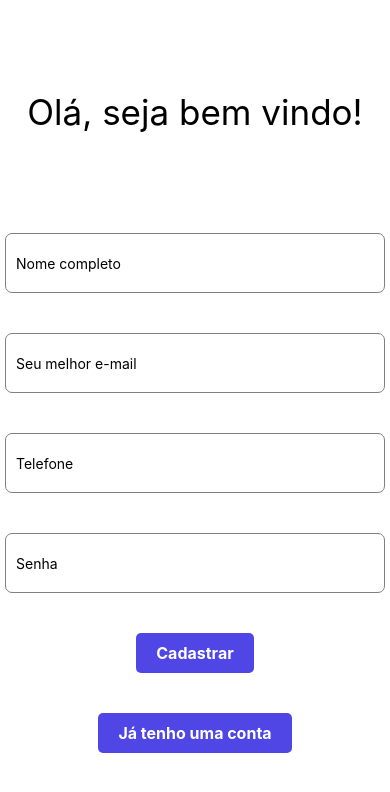
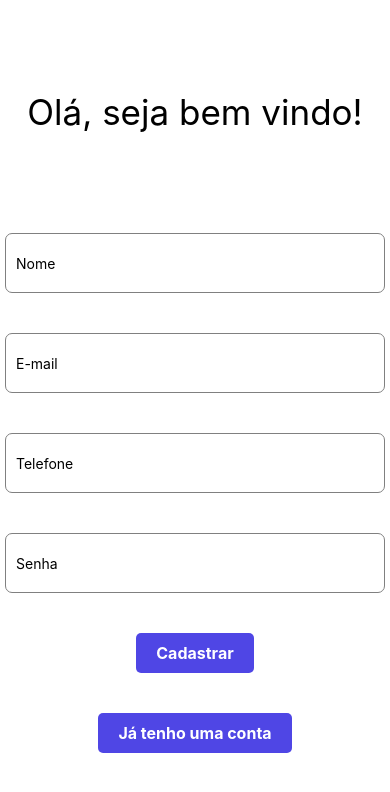
Before and after one commit to gabrielrcdl/app-ride, a React Native app: screen /Register in a window 390 px wide. Shown: the top 792 px of the page. Built offline with nearby package versions, Linux system fonts and the light colour scheme.

Commit message:
adding styles

```diff
--- a/src/screens/LoginScreen/index.jsx
+++ b/src/screens/LoginScreen/index.jsx
@@ -1,6 +1,7 @@
-import { StyleSheet, Text, View } from "react-native";
+import { Text, View } from "react-native";
 import ButtonComponent from "../../components/ButtonComponent";
 import InputComponent from "../../components/InputComponent";
+import { styles } from "./styles";
 
 const LoginScreen = () => {
   return (
@@ -10,7 +11,7 @@ const LoginScreen = () => {
       <InputComponent placeholder="E-mail" />
       <InputComponent placeholder="Senha" />
 
-      <ButtonComponent title="Login" screen="Login" />
+      <ButtonComponent title="Login" screen="Home" />
 
       <View>
         <ButtonComponent title="Quero me cadastrar" screen="Register" />
@@ -19,18 +20,4 @@ const LoginScreen = () => {
   );
 };
 
-const styles = StyleSheet.create({
-  title: {
-    fontSize: 35,
-    marginBottom: 60,
-  },
-  container: {
-    flex: 1,
-    gap: 40,
-    backgroundColor: "#fff",
-    alignItems: "center",
-    justifyContent: "center",
-  },
-});
-
 export default LoginScreen;
--- /dev/null
+++ b/src/screens/LoginScreen/styles.js
@@ -0,0 +1,15 @@
+import { StyleSheet } from "react-native";
+
+export const styles = StyleSheet.create({
+  title: {
+    fontSize: 35,
+    marginBottom: 60,
+  },
+  container: {
+    flex: 1,
+    gap: 40,
+    backgroundColor: "#fff",
+    alignItems: "center",
+    justifyContent: "center",
+  },
+});
--- a/src/screens/RegisterScreen/index.jsx
+++ b/src/screens/RegisterScreen/index.jsx
@@ -1,18 +1,19 @@
-import { StyleSheet, Text, View } from "react-native";
+import { Text, View } from "react-native";
 import ButtonComponent from "../../components/ButtonComponent";
 import InputComponent from "../../components/InputComponent";
+import { styles } from "./styles";
 
 const RegisterScreen = () => {
   return (
     <View style={styles.container}>
       <Text style={styles.title}>Olá, seja bem vindo!</Text>
 
-      <InputComponent placeholder="Nome completo" />
-      <InputComponent placeholder="Seu melhor e-mail" />
+      <InputComponent placeholder="Nome" />
+      <InputComponent placeholder="E-mail" />
       <InputComponent placeholder="Telefone" />
       <InputComponent placeholder="Senha" />
 
-      <ButtonComponent title="Cadastrar" screen="Login" />
+      <ButtonComponent title="Cadastrar" screen="Home" />
 
       <View>
         <ButtonComponent title="Já tenho uma conta" screen="Login" />
@@ -21,18 +22,4 @@ const RegisterScreen = () => {
   );
 };
 
-const styles = StyleSheet.create({
-  title: {
-    fontSize: 35,
-    marginBottom: 60,
-  },
-  container: {
-    flex: 1,
-    gap: 40,
-    backgroundColor: "#fff",
-    alignItems: "center",
-    justifyContent: "center",
-  },
-});
-
 export default RegisterScreen;
--- /dev/null
+++ b/src/screens/RegisterScreen/styles.js
@@ -0,0 +1,15 @@
+import { StyleSheet } from "react-native";
+
+export const styles = StyleSheet.create({
+  title: {
+    fontSize: 35,
+    marginBottom: 60,
+  },
+  container: {
+    flex: 1,
+    gap: 40,
+    backgroundColor: "#fff",
+    alignItems: "center",
+    justifyContent: "center",
+  },
+});
```
